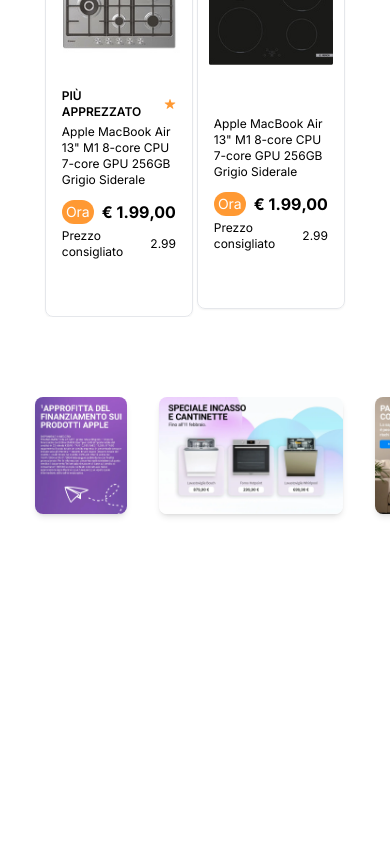
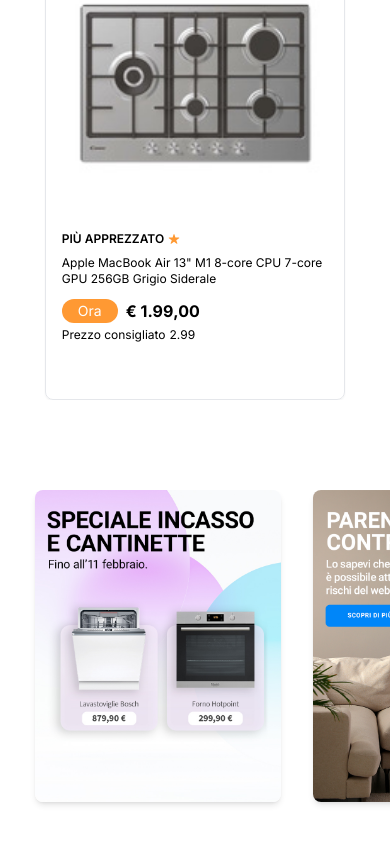
Before and after one commit to ManmeetMoudgill/Eccomerce-website, a Next.js app in the folder ecommerce_fe/: page / in a window 390 px wide. Shown: the part 2002-2846 px from the top of the page. Before the commit the page ends 2580 px from the top, so only its background shows below. Built offline with nearby package versions, Linux system fonts and the light colour scheme.

Commit message:
banner almost donw

```diff
--- a/ecommerce_fe/src/app/globals.css
+++ b/ecommerce_fe/src/app/globals.css
@@ -7,6 +7,11 @@
   --foreground-rgb: 0, 0, 0;
   --background-start-rgb: 214, 219, 220;
   --background-end-rgb: 255, 255, 255;
+}
+
+
+.slick-slider{
+  padding-bottom: 10px !important;
 }
 
 @keyframes fillAnimation {
--- a/ecommerce_fe/src/components/home/featuresBanner/index.tsx
+++ b/ecommerce_fe/src/components/home/featuresBanner/index.tsx
@@ -3,44 +3,74 @@
 import Banner3 from '@/images/banners/banner3.webp';
 import Banner4 from '@/images/banners/banner4.webp';
 import Banner5 from '@/images/banners/banner5.webp';
+import SmallDeviceBanner1 from '@/images/banners/smallDevcies/banner1.jpg';
+import SmallDeviceBanner2 from '@/images/banners/smallDevcies/banner2.jpg';
+import SmallDeviceBanner3 from '@/images/banners/smallDevcies/banner3.jpg';
+import SmallDeviceBanner4 from '@/images/banners/smallDevcies/banner4.jpg';
+import SmallDeviceBanner5 from '@/images/banners/smallDevcies/banner5.jpg';
 
 const EcoFeaturesBanner = () => {
   return (
     <div className="my-12 overflow-x-scroll  w-full pl-[7vw]  ">
       <div className="  flex  ml-2 pb-4 min-w-max">
-        <div className="h-[30vw] relative mr-8">
+        <div className=" h-[80vw] lg:h-[30vw] relative mr-8">
           <img
             src={Banner1?.src}
             alt="banner1"
-            className="min-w-full w-full  rounded-lg shadow-md h-full object-cover"
+            className="min-w-full w-full  hidden lg:block rounded-lg shadow-md h-full object-cover"
+          />
+          <img
+            src={SmallDeviceBanner1?.src}
+            alt="banner1"
+            className="min-w-full w-full  block lg:hidden rounded-lg shadow-md h-full object-cover"
           />
         </div>
-        <div className="h-[30vw]  relative mr-8">
+        <div className=" h-[80vw] lg:h-[30vw]  relative mr-8">
           <img
             src={Banner2?.src}
             alt="banner2"
-            className="min-w-full w-full rounded-lg shadow-md  h-full object-cover"
+            className="min-w-full w-full  hidden lg:block rounded-lg shadow-md  h-full object-cover"
+          />
+          <img
+            src={SmallDeviceBanner2?.src}
+            alt="banner1"
+            className="min-w-full w-full  block lg:hidden rounded-lg shadow-md h-full object-cover"
           />
         </div>
-        <div className="h-[30vw] relative mr-8">
+        <div className=" h-[80vw] lg:h-[30vw] relative mr-8">
           <img
             src={Banner3?.src}
             alt="banner3"
-            className="min-w-full w-full rounded-lg shadow-md  h-full object-cover"
+            className="min-w-full w-full   rounded-lg hidden lg:block shadow-md  h-full object-cover"
+          />
+          <img
+            src={SmallDeviceBanner3?.src}
+            alt="banner1"
+            className="min-w-full w-full  block lg:hidden rounded-lg shadow-md h-full object-cover"
           />
         </div>
-        <div className="h-[30vw]  relative mr-8">
+        <div className=" h-[80vw] lg:h-[30vw]  relative mr-8">
           <img
             src={Banner4?.src}
             alt="banner4"
-            className="min-w-full w-full  rounded-lg shadow-md h-full object-cover"
+            className="min-w-full w-full  rounded-lg hidden lg:block shadow-md h-full object-cover"
+          />
+          <img
+            src={SmallDeviceBanner4?.src}
+            alt="banner1"
+            className="min-w-full w-full  block lg:hidden rounded-lg shadow-md h-full object-cover"
           />
         </div>
-        <div className="h-[30vw]  relative mr-8">
+        <div className=" h-[80vw] lg:h-[30vw]  relative mr-8">
           <img
             src={Banner5?.src}
             alt="banner5"
-            className="min-w-full w-full rounded-md shaodw-md  h-full object-cover"
+            className="min-w-full w-full rounded-md shaodw-md hidden lg:block  h-full object-cover"
+          />
+          <img
+            src={SmallDeviceBanner5?.src}
+            alt="banner1"
+            className="min-w-full w-full   rounded-lg block lg:hidden shadow-md h-full object-cover"
           />
         </div>
       </div>
--- a/ecommerce_fe/src/components/home/offers/index.tsx
+++ b/ecommerce_fe/src/components/home/offers/index.tsx
@@ -150,10 +150,10 @@
         },
       },
       {
-        breakpoint: 600,
+        breakpoint: 650,
         settings: {
-          slidesToShow: 2,
-          slidesToScroll: 2,
+          slidesToShow: 1,
+          slidesToScroll: 1,
           initialSlide: 2,
         },
       },
--- a/ecommerce_fe/src/components/home/todaysOffer/index.tsx
+++ b/ecommerce_fe/src/components/home/todaysOffer/index.tsx
@@ -153,10 +153,21 @@
           dots: false,
         },
       },
+
       {
         breakpoint: 1024,
         settings: {
-          slidesToShow: 4,
+          slidesToShow: 3,
+          slidesToScroll: 1,
+          infinite: true,
+          arrow: true,
+          dots: false,
+        },
+      },
+      {
+        breakpoint: 800,
+        settings: {
+          slidesToShow: 2,
           slidesToScroll: 1,
           infinite: true,
           arrow: true,
@@ -166,16 +177,17 @@
       {
         breakpoint: 600,
         settings: {
-          slidesToShow: 3,
+          slidesToShow: 2,
           slidesToScroll: 2,
           initialSlide: 2,
         },
       },
       {
-        breakpoint: 480,
+        breakpoint: 500,
         settings: {
-          slidesToShow: 2,
-          slidesToScroll: 1,
+          slidesToShow: 1,
+          slidesToScroll: 2,
+          initialSlide: 2,
         },
       },
     ],
```
